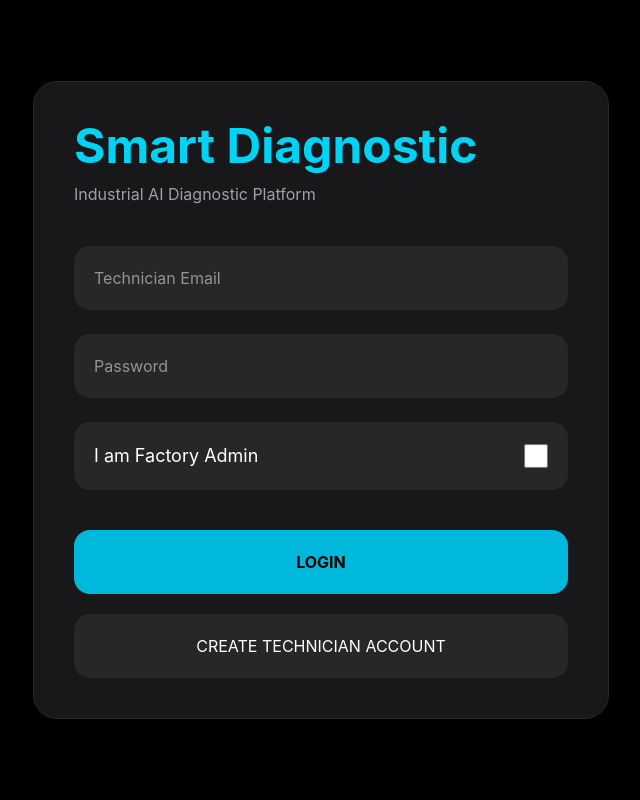
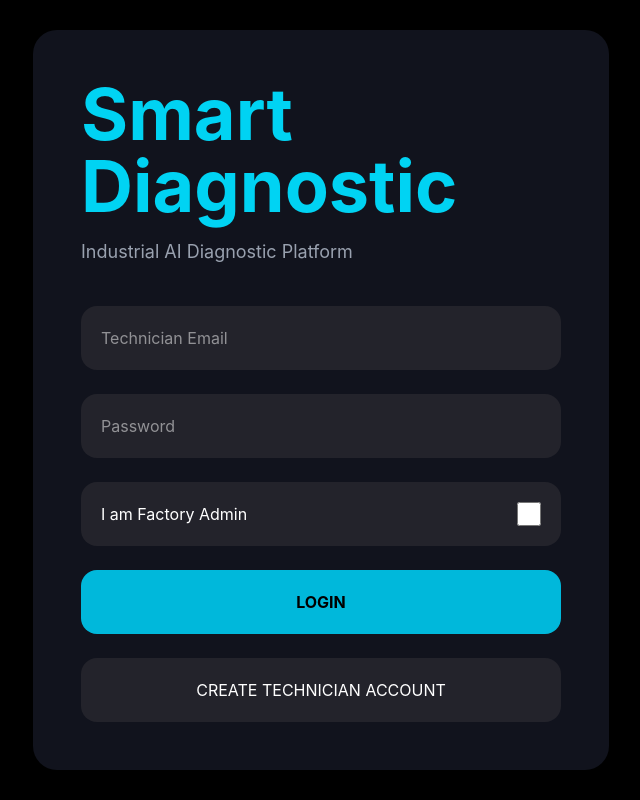
Before and after one commit to israa503/smart-diagnostic-platform, a React (Vite) app in the folder diagnostic-platform/: page / in a window 1280 px wide. Shown: the whole page, without its empty margins (319-959 px from the left). Built offline with nearby package versions, Linux system fonts and the light colour scheme.

Commit message:
fixed firebase login

```diff
--- a/diagnostic-platform/src/pages/Login.jsx
+++ b/diagnostic-platform/src/pages/Login.jsx
@@ -1,254 +1,87 @@
-import {
-  useState,
-  useEffect
-} from 'react';
-
-import { useNavigate } from 'react-router-dom';
+import { useState } from "react";
+import { signInWithEmailAndPassword } from "firebase/auth";
+import { auth } from "../firebase/firebase";
+import { useNavigate } from "react-router-dom";
 
 export default function Login() {
-
   const navigate = useNavigate();
 
-  const [email, setEmail] =
-    useState('');
+  const [email, setEmail] = useState("");
+  const [password, setPassword] = useState("");
+  const [isAdmin, setIsAdmin] = useState(false);
 
-  const [password, setPassword] =
-    useState('');
+  const handleLogin = async () => {
+    try {
+      await signInWithEmailAndPassword(auth, email, password);
 
-  const [isFactoryAdmin, setIsFactoryAdmin] =
-    useState(false);
-
-  const [adminCode, setAdminCode] =
-    useState('');
-
-
-  /* AUTO LOGIN */
-
-  useEffect(() => {
-
-    const isLoggedIn =
-      localStorage.getItem(
-        'isLoggedIn'
-      );
-
-    const isFactoryAdminLogged =
-      localStorage.getItem(
-        'isFactoryAdmin'
-      );
-
-
-    if (isLoggedIn) {
-
-      navigate('/dashboard');
-
+      if (isAdmin) {
+        navigate("/factory-admin");
+      } else {
+        navigate("/dashboard");
       }
-
-    if (isFactoryAdminLogged) {
-
-      navigate('/factory-admin');
-
+    } catch (error) {
+      alert("Invalid email or password");
+      console.log(error);
     }
-
-  }, []);
-
-
-  const login = () => {
-
-    /* FACTORY ADMIN LOGIN */
-
-    if (isFactoryAdmin) {
-
-      const savedCode =
-        localStorage.getItem(
-          'factoryAdminCode'
-        ) || '1234';
-
-
-      if (adminCode === savedCode) {
-
-        localStorage.setItem(
-          'isFactoryAdmin',
-          'true'
-        );
-
-        navigate('/factory-admin');
-
-      }
-
-      else {
-
-        alert(
-          'Invalid Factory Admin Code'
-        );
-
-      }
-
-      return;
-    }
-
-
-    /* TECHNICIAN LOGIN */
-
-    const technicians =
-      JSON.parse(
-        localStorage.getItem(
-          'technicians'
-        )
-      ) || [];
-
-
-    const technician =
-      technicians.find(
-        (tech) =>
-          tech.email === email &&
-          tech.password === password
-      );
-
-
-    if (!technician) {
-
-      alert(
-        'Invalid email or password'
-      );
-
-      return;
-    }
-
-
-    /* BLOCK DISABLED TECHNICIANS */
-
-    if (
-      technician.status === 'DISABLED'
-    ) {
-
-      alert(
-        'Your account has been disabled by Factory Admin'
-      );
-
-      return;
-    }
-
-
-    /* SUCCESS LOGIN */
-
-    localStorage.setItem(
-      'isLoggedIn',
-      'true'
-    );
-
-    localStorage.setItem(
-      'currentTechnician',
-      technician.email
-    );
-
-    navigate('/dashboard');
-
   };
 
+  return (
+    <div className="min-h-screen bg-black flex items-center justify-center p-4">
+      <div className="w-full max-w-xl bg-[#11131d] rounded-3xl p-6 md:p-12">
 
-  return (
-
-    <div className="min-h-screen bg-black text-white flex items-center justify-center p-8">
-
-      <div className="w-full max-w-xl bg-zinc-900 border border-zinc-800 rounded-3xl p-10">
-
-        <h1 className="text-5xl font-bold text-cyan-400 mb-3">
+        <h1 className="text-5xl md:text-7xl font-bold text-cyan-400 leading-none">
           Smart Diagnostic
         </h1>
 
-        <p className="text-zinc-400 mb-10">
+        <p className="text-gray-400 mt-4 text-lg">
           Industrial AI Diagnostic Platform
         </p>
 
+        <div className="mt-10 space-y-6">
 
-        <div className="space-y-6">
-
-          {!isFactoryAdmin && (
-
-            <>
           <input
+            type="email"
+            placeholder="Technician Email"
             value={email}
-                onChange={(e) =>
-                  setEmail(e.target.value)
-                }
-                placeholder="Technician Email"
-                className="w-full bg-zinc-800 p-5 rounded-2xl outline-none"
+            onChange={(e) => setEmail(e.target.value)}
+            className="w-full bg-[#23232b] text-white p-5 rounded-2xl outline-none"
           />
 
           <input
             type="password"
+            placeholder="Password"
             value={password}
-                onChange={(e) =>
-                  setPassword(e.target.value)
-                }
-                placeholder="Password"
-                className="w-full bg-zinc-800 p-5 rounded-2xl outline-none"
+            onChange={(e) => setPassword(e.target.value)}
+            className="w-full bg-[#23232b] text-white p-5 rounded-2xl outline-none"
           />
-            </>
 
-          )}
-
-
-          <div className="bg-zinc-800 rounded-2xl p-5 flex justify-between items-center">
-
-            <p className="text-lg">
-              I am Factory Admin
-            </p>
+          <div className="w-full bg-[#23232b] text-white p-5 rounded-2xl flex justify-between items-center">
+            <span>I am Factory Admin</span>
 
             <input
               type="checkbox"
-              checked={isFactoryAdmin}
-              onChange={() =>
-                setIsFactoryAdmin(
-                  !isFactoryAdmin
-                )
-              }
+              checked={isAdmin}
+              onChange={() => setIsAdmin(!isAdmin)}
               className="w-6 h-6"
             />
-
           </div>
 
-
-          {isFactoryAdmin && (
-
-            <input
-              value={adminCode}
-              onChange={(e) =>
-                setAdminCode(e.target.value)
-              }
-              placeholder="Factory Admin Code"
-              className="w-full bg-zinc-800 p-5 rounded-2xl outline-none"
-            />
-
-          )}
-
-        </div>
-
-
           <button
-          onClick={login}
-          className="w-full bg-cyan-500 hover:bg-cyan-400 transition text-black font-bold py-5 rounded-2xl mt-10"
+            onClick={handleLogin}
+            className="w-full bg-cyan-500 hover:bg-cyan-400 text-black font-bold py-5 rounded-2xl"
           >
             LOGIN
           </button>
 
-
-        {!isFactoryAdmin && (
-
           <button
-            onClick={() =>
-              navigate('/register')
-            }
-            className="w-full bg-zinc-800 hover:bg-zinc-700 transition py-5 rounded-2xl mt-5"
+            onClick={() => navigate("/register")}
+            className="w-full bg-[#23232b] text-white py-5 rounded-2xl"
           >
             CREATE TECHNICIAN ACCOUNT
           </button>
 
-        )}
-
         </div>
-
       </div>
-
+    </div>
   );
 }
```
Lines whose indentation alone changed are shown as unchanged.
